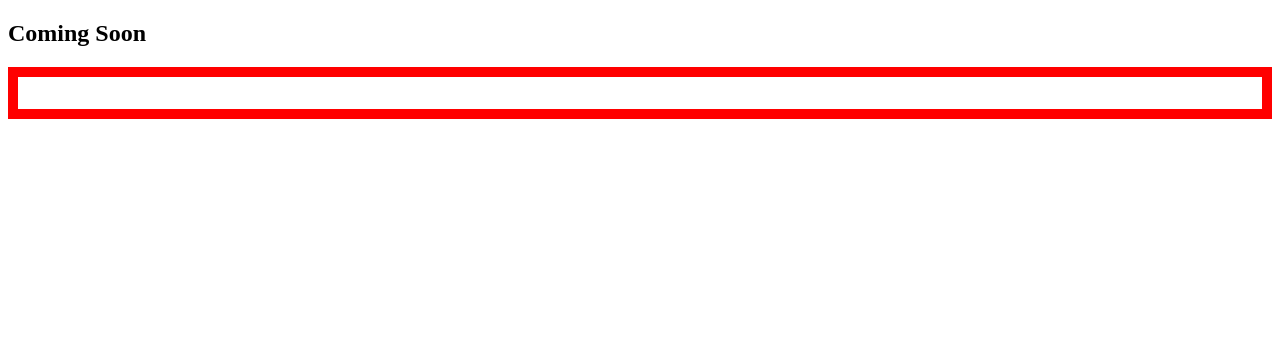
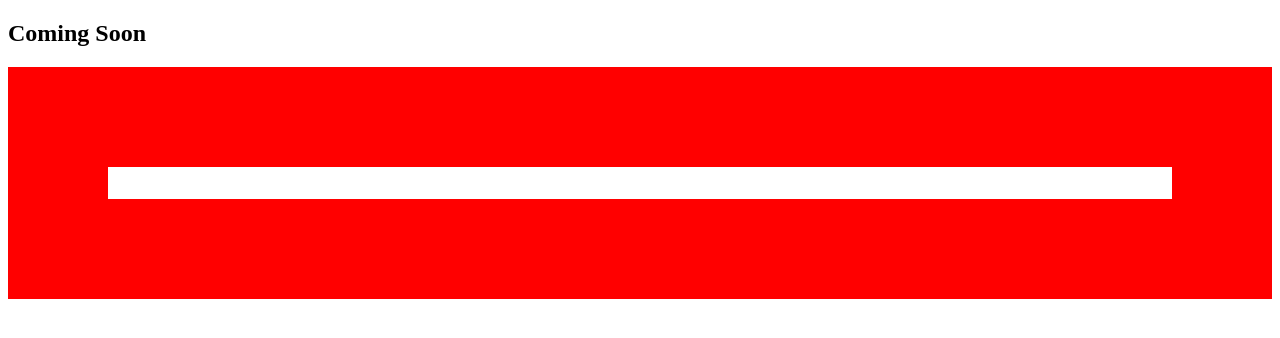
Before and after one commit to pritam11111/cv, a plain HTML site: page index.html in a window 1280 px wide. Drawn offline with Linux system fonts and the light colour scheme.

Commit message:
Update index.html

```diff
--- a/index.html
+++ b/index.html
@@ -4,6 +4,6 @@
   <body>
     <h2>Coming Soon</h2>
     <!-- <script src="/pritam11111.github.io/script1.js"> </script> //-->
-    <p style="border:10px; border-style:solid; border-color:#FF0000; padding: 1em;"></p>
+    <p style="border:100px; border-style:solid; border-color:#FF0000; padding: 1em;"></p>
   </body>
 </html>
```
